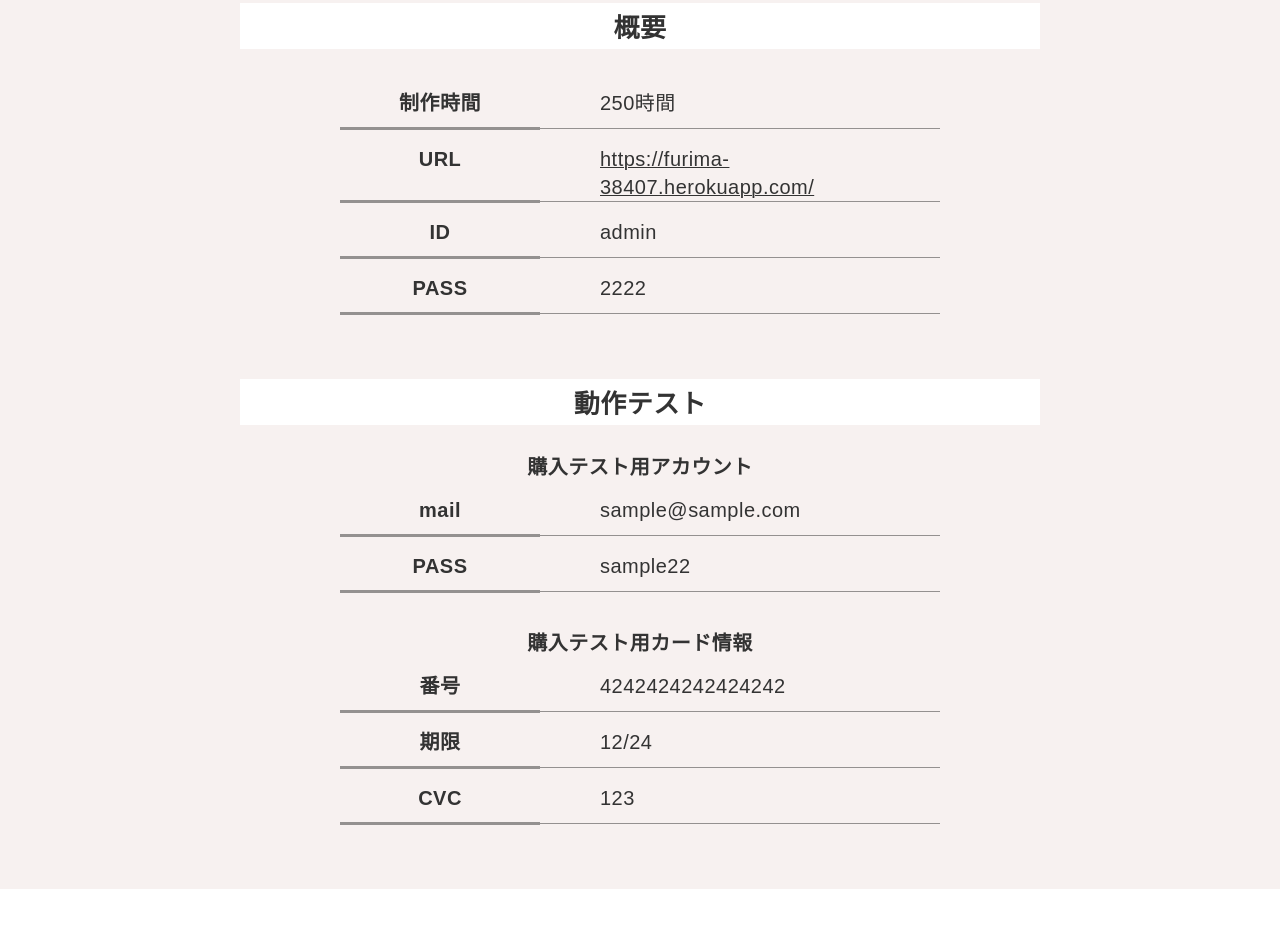
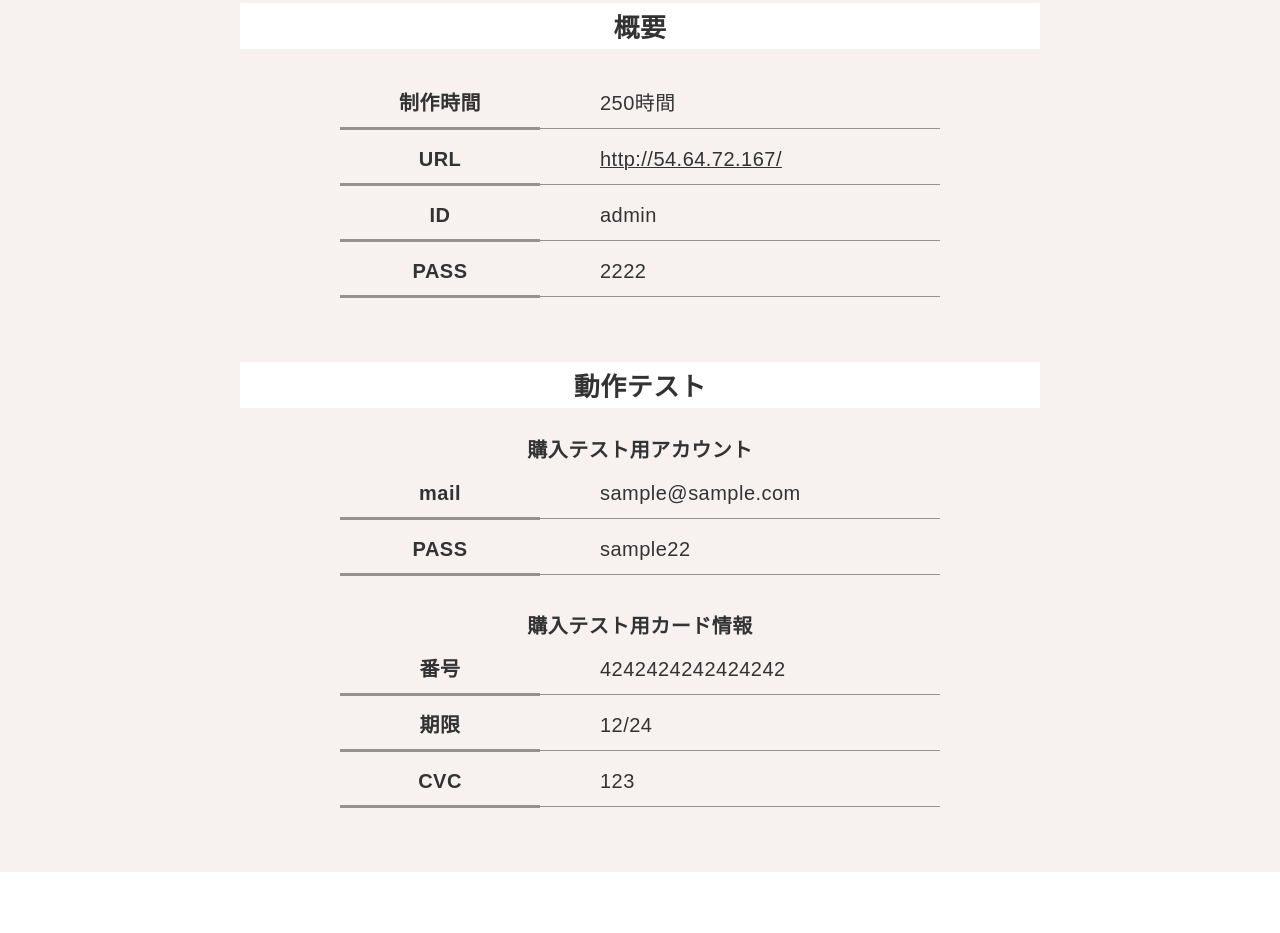
Before and after one commit to riko38407/portfolio-site, a plain HTML site: page works/01.html in a window 1280 px wide. Shown: the part 966-1899 px from the top of the page. Drawn offline with nearby package versions, Linux system fonts and the light colour scheme.

Commit message:
URLを変更

```diff
--- a/works/01.html
+++ b/works/01.html
@@ -63,7 +63,7 @@
                 <tr>
                   <th>URL</th>
                   <!-- 記載番号：6 -->
-                  <td><a href="http://54.64.72.167/" target="_blank">https://furima-38407.herokuapp.com/</a></td>
+                  <td><a href="http://54.64.72.167/" target="_blank">http://54.64.72.167/</a></td>
                 </tr>
                 <tr>
                   <th>ID</th>
```
Also changed, not shown: works/02.html (+1 -1 lines).
